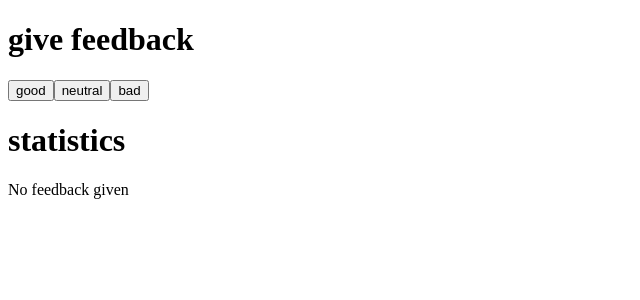
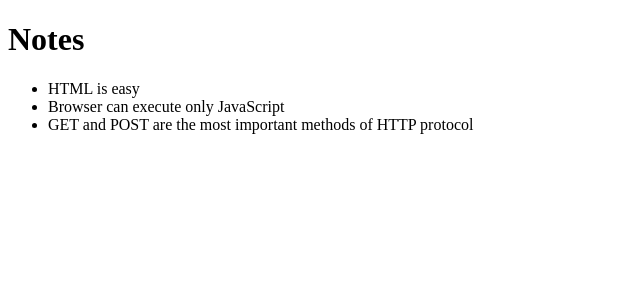
Before and after one commit to Samuelauweb/fullstackopen_Part2_Notes, a React (Create React App) app: page / in a window 1280 px wide. Shown: the top 300 px of the page, without its empty margins (0-640 px from the left). Built offline with nearby package versions, Linux system fonts and the light colour scheme.

Commit message:
Modification before part 2:form

```diff
--- a/src/App.js
+++ b/src/App.js
@@ -1,78 +1,22 @@
-import React, { useState } from 'react'
+import React from 'react'
+import Note from './components/Note'
 
-const Button = (props) => {
-  return <button onClick={props.handleClick}>{props.text}</button>
-}
-
-const StatisticLine = (props) => {
-  return (
-    <p>
-      {props.text}{props.value}
-    </p>
-  )
-}
-
-const Statistics = ({ good, neutral, bad }) => {
-  const all = good + neutral + bad
-  const average = (good * 1 + neutral * 0 + bad * -1) / all
-  const positive = ((good * 1) / all) * 100
-
-  if (all === 0) {
-    return 'No feedback given'
-  }
-  return (
-    <table>
-      <tbody>
-      <tr>
-        <StatisticLine text='good' value={good} />
-      </tr>
-      <tr>
-        <StatisticLine text='bad' value={bad} />
-      </tr>
-      <tr>
-        <StatisticLine text='neutral' value={neutral} />
-      </tr>
-      <tr>
-        <StatisticLine text='all' value={all} />
-      </tr>
-      <tr>
-        <StatisticLine text='average' value={average} />
-      </tr>
-      <tr>
-        <StatisticLine text='positive' value={positive} />
-      </tr>
-      </tbody>
-    </table>
-  )
-}
-
-const App = () => {
-  // save clicks of each button to its own state
-  const [good, setGood] = useState(0)
-  const [neutral, setNeutral] = useState(0)
-  const [bad, setBad] = useState(0)
-
-  const handleClickGood = () => {
-    setGood(good + 1)
-  }
-  const handleClickNeutral = () => {
-    setNeutral(neutral + 1)
-  }
-  const handleClickBad = () => {
-    setBad(bad + 1)
-  }
+const App = ({ notes }) => {
+  // const { notes } = props
 
   return (
-    <>
-      <div>
-        <h1>give feedback</h1>
-        <Button handleClick={handleClickGood} text='good' />
-        <Button handleClick={handleClickNeutral} text='neutral' />
-        <Button handleClick={handleClickBad} text='bad' />
-      </div>
-      <h1>statistics</h1>
-      <Statistics good={good} neutral={neutral} bad={bad} />
-    </>
+    <div>
+      <h1>Notes</h1>
+      <ul>
+        {notes.map((note) => (
+          <Note note={note} key={note.id} />
+          // <li key={note.id}>{note.content}</li>
+        ))}
+        {/* <li>{notes[0].content}</li>
+        <li>{notes[1].content}</li>
+        <li>{notes[2].content}</li> */}
+      </ul>
+    </div>
   )
 }
 
--- a/src/App_Part2_Ex.js
+++ b/src/Part 2/App_Part2_Ex.js
@@ -1,5 +1,5 @@
 import React from 'react'
-import Course from './components/Course'
+import Course from '../components/Course'
 
 const App = () => {
   const course = [
--- a/src/index.js
+++ b/src/index.js
@@ -1,4 +1,25 @@
 import ReactDOM from 'react-dom'
-import App from './App'
+import App from './App.js'
 
-ReactDOM.render(<App />, document.getElementById('root'))
+const notes = [
+  {
+    id: 1,
+    content: 'HTML is easy',
+    date: '2019-05-30T17:30:31.098Z',
+    important: true,
+  },
+  {
+    id: 2,
+    content: 'Browser can execute only JavaScript',
+    date: '2019-05-30T18:39:34.091Z',
+    important: false,
+  },
+  {
+    id: 3,
+    content: 'GET and POST are the most important methods of HTTP protocol',
+    date: '2019-05-30T19:20:14.298Z',
+    important: true,
+  },
+]
+
+ReactDOM.render(<App notes={notes} />, document.getElementById('root'))
```
Also changed, not shown: src/Exercises/Part1/Ex1.12_1.14.js (added, +55 -0 lines), src/Exercises/Part1/Ex1.6_1.11.js (added, +80 -0 lines), src/Part 1/App_Part1.js (renamed from src/App_Part1.js), src/Part 1/Confitional rendering.js (renamed from src/Confitional rendering.js), src/Part 2/App_Part2.js (renamed from src/App_Part2.js).
